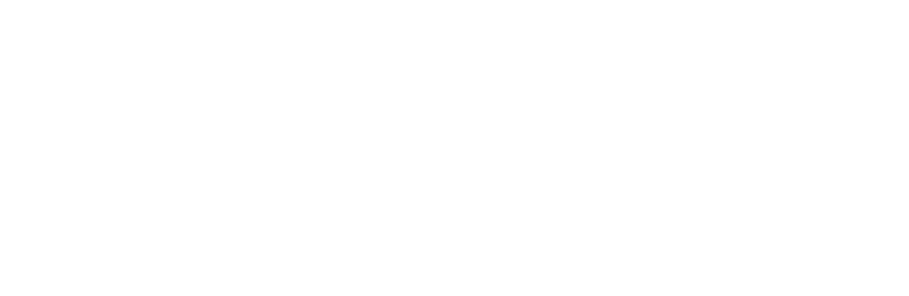
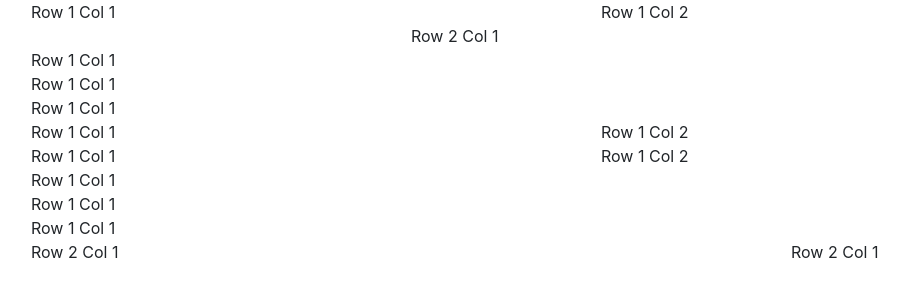
Before and after one commit to her-avi-codeup/her-avi-codeup, a plain HTML site: page index.html in a window 1280 px wide. Shown: the whole page, without its empty margins (54-963 px from the left). Drawn offline with nearby package versions, Linux system fonts and the light colour scheme.

Commit message:
first merge

```diff
--- a/index.html
+++ b/index.html
@@ -1,10 +1,81 @@
 <!DOCTYPE html>
 <html lang="en">
+
 <head>
     <meta charset="UTF-8">
-    <title>Title</title>
+    <meta name="viewport" content="width=device-width, initial-scale=1.0">
+    <meta http-equiv="X-UA-Compatible" content="ie=edge">
+    <title>Bootstrap 4 Introduction</title>
+    <link rel="stylesheet" href="https://maxcdn.bootstrapcdn.com/bootstrap/4.0.0/css/bootstrap.min.css" integrity="sha384-Gn5384xqQ1aoWXA+058RXPxPg6fy4IWvTNh0E263XmFcJlSAwiGgFAW/dAiS6JXm"
+          crossorigin="anonymous">
+
 </head>
+
 <body>
+<div class="container my-container">
+    <div class="row my-row">
+        <div class="col-md-6 col-sm-6 my-col">
+            Row 1 Col 1
+        </div>
+        <div class="col-md-6 col-sm-6 my-col">
+            Row 1 Col 2
+        </div>
+    </div>
+    <div class="row justify-content-center align-items-center my-row">
+        <div class="col-4 my-col order-md-12">
+            Row 2 Col 1
+        </div>
+    </div>
+    <div class="row align-items-center my-row2">
+        <div class="col-md-12  my-col">
+            Row 1 Col 1
+        </div>
+        <div class="col-md-12  my-col">
+            Row 1 Col 1
+        </div>
+        <div class="col-md-12  my-col2">
+            Row 1 Col 1
+        </div>
+    </div>
+    <div class="row my-row">
+        <div class="col-md-6 col-sm-6 my-col">
+            Row 1 Col 1
+        </div>
+        <div class="col-md-6 col-sm-6 my-col">
+            Row 1 Col 2
+        </div>
+
+    </div>
+    <div class="row my-row">
+        <div class="col-md-6 col-sm-6 my-col">
+            Row 1 Col 1
+        </div>
+        <div class="col-md-6  col-sm-6  my-col">
+            Row 1 Col 2
+        </div>
+
+    </div>
+    <div class="row align-items-center my-row2">
+        <div class="col-md-12  my-col">
+            Row 1 Col 1
+        </div>
+        <div class="col-md-12  my-col">
+            Row 1 Col 1
+        </div>
+        <div class="col-md-12  my-col">
+            Row 1 Col 1
+        </div>
+    </div>
+    <div class="row  justify-content-between align-items-start my-row">
+        <div class="col-4 my-col order-md-12">
+            Row 2 Col 1
+        </div>
+        <div class="col-4 my-col  order-md-12">
+            Row 2 Col 1
+        </div>
+    </div>
+    </div>
 
 </body>
+
 </html>
```
